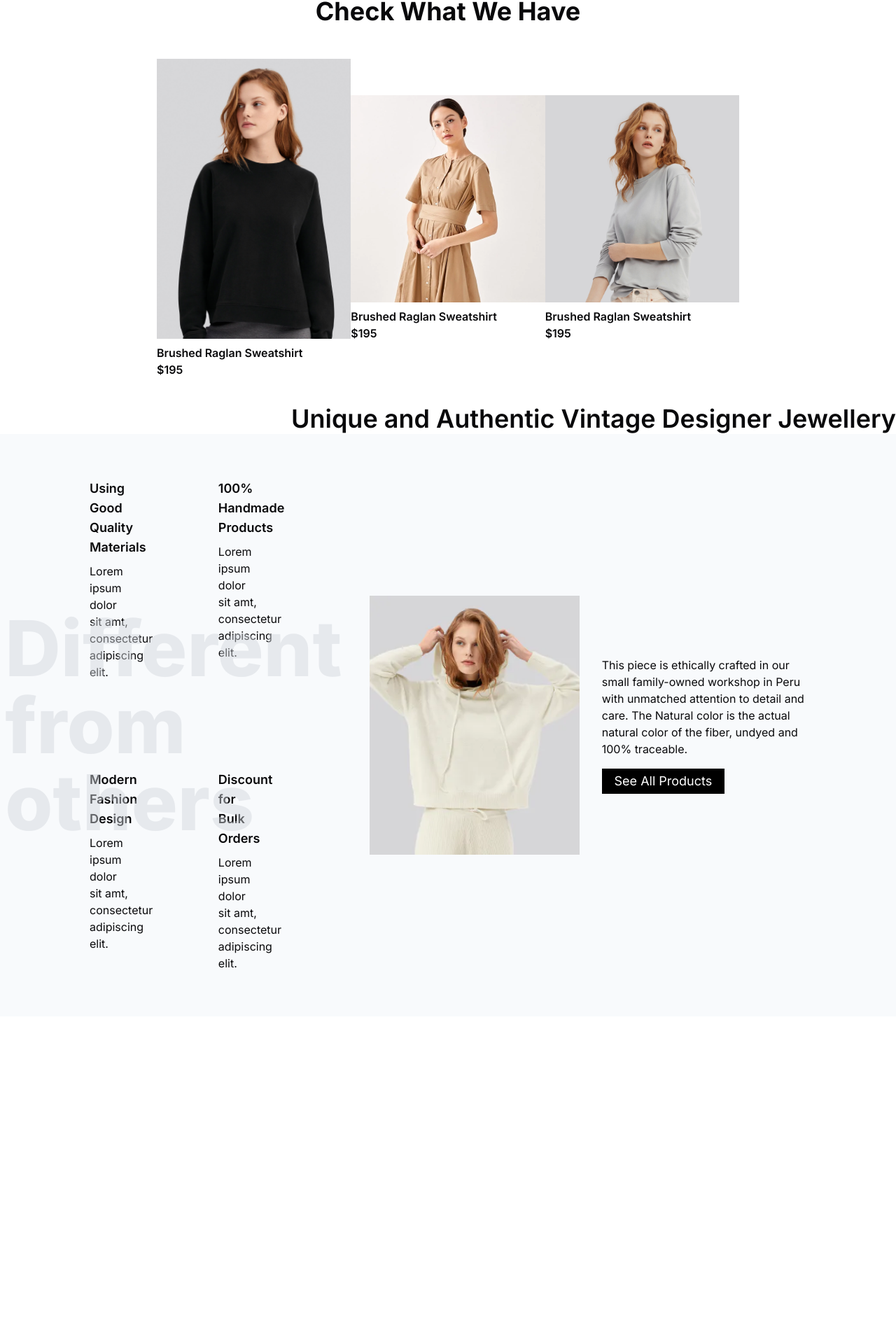
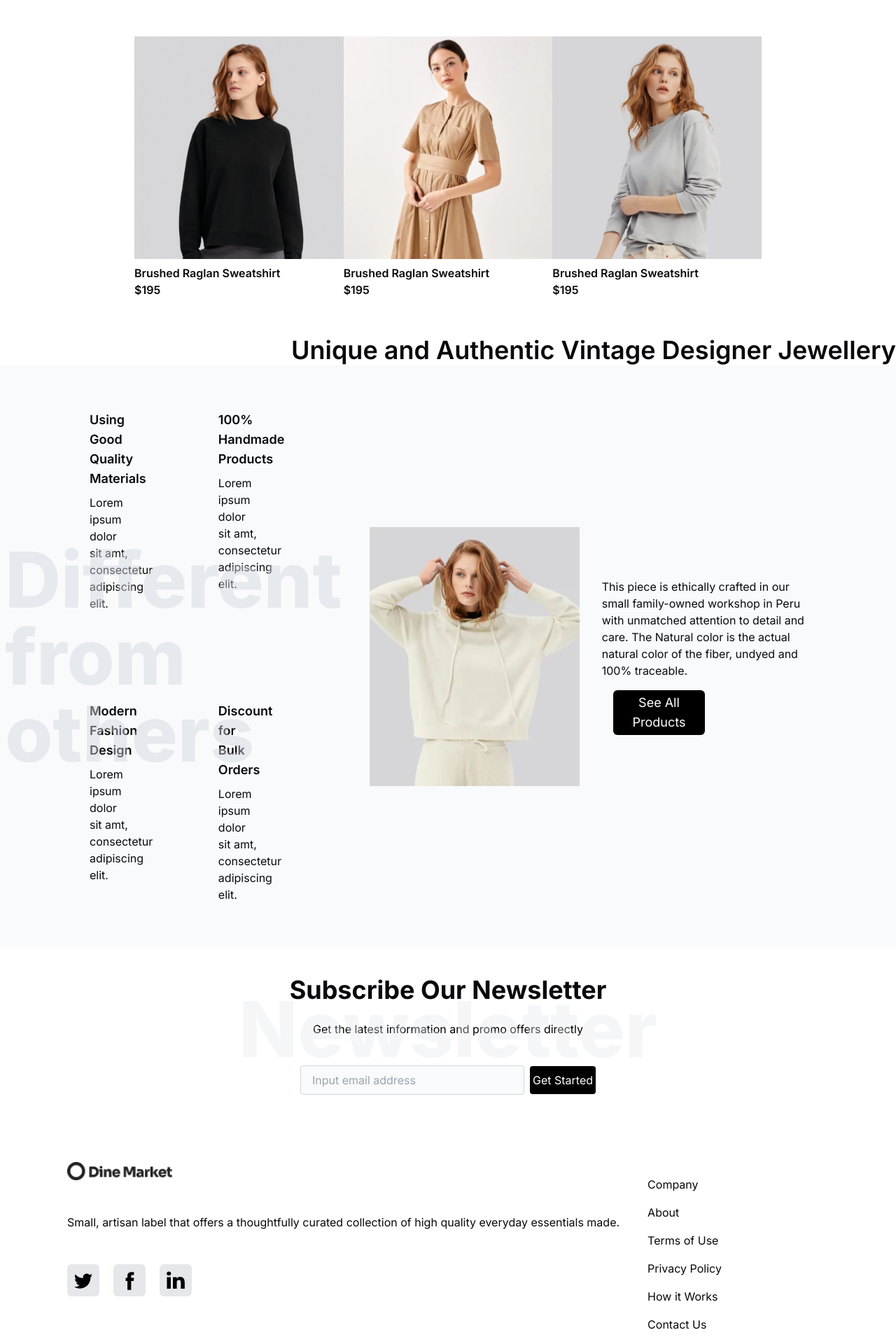
Before and after one commit to Abdullah-asif-p/my-app2, a Next.js app: page / in a window 1280 px wide. Shown: the part 1633-3553 px from the top of the page at 70% size. Before the commit the page ends 3085 px from the top, so only its background shows below. Built offline with nearby package versions, Linux system fonts and the light colour scheme.

Commit message:
edited 2

```diff
--- a/src/app/page.tsx
+++ b/src/app/page.tsx
@@ -2,14 +2,17 @@ import Footer from "@/components/veiws/footer";
 import Hero from "@/components/veiws/hero";
 import MidProducts from "@/components/veiws/midProducts";
 import Products2 from "@/components/veiws/products2";
-import Image from "next/image";
+import Newsletter from "@/components/veiws/newsletter";
+import End from "@/components/veiws/end";
 export default function Home() {
   return (
     <div>
       <Hero />
       <Products2 />
       <MidProducts />
-      <Footer/>
+      <Footer />
+      <Newsletter />
+      <End/>
     </div>
   );
 }
--- /dev/null
+++ b/src/components/veiws/components/mProducts.tsx
@@ -0,0 +1,40 @@
+import Image from "next/image";
+import Link from "next/link";
+
+type mProductsProps = {
+  src: string;
+  text: string;
+  price: string;
+  href: string;
+  hidden: boolean;
+};
+
+export default function MProducts({
+  src,
+  text,
+  price,
+  href,
+  hidden,
+}: mProductsProps) {
+  return (
+    <>
+      {{ hidden } && (
+        <div className=" transition ease-in-out hover:-translate-y-1 hover:scale-110  duration-700 ">
+          <Link href={href}>
+            <Image
+              src={src}
+              width={380}
+              height={400}
+              alt="image"
+              className="object-cover"
+            />
+            <p className=" font-semibold text-base flex flex-col mt-2">
+              {text}
+              <span>{price}</span>
+            </p>
+          </Link>
+        </div>
+      )}
+    </>
+  );
+}
--- /dev/null
+++ b/src/components/veiws/end.tsx
@@ -0,0 +1,63 @@
+import Link from "next/link";
+import Image from "next/image";
+export default function End() {
+  return (
+    <div className="flex flex-row px-8 pt-8 sm:px-24 sm:pt-24 mb-24">
+      <div className=" flex flex-col">
+        <Link href={"/"} className="flex-shrink-0">
+          <Image src={"/Logo.png"} alt="Logo" width={150} height={25} />
+        </Link>
+        <p className=" my-12">
+          Small, artisan label that offers a thoughtfully curated collection of
+          high quality everyday essentials made.
+        </p>
+        <div className=" flex gap-5 ">
+          <Link href={"/"} className=" rounded-md bg-gray-200 py-2 px-2">
+            <svg
+              enable-background="new 0 0 56.693 56.693"
+              height="30px"
+              id="Layer_1"
+              version="1.1"
+              viewBox="0 0 56.693 56.693"
+              width="30px"
+              xmlns="http://www.w3.org/2000/svg"
+            >
+              <path d="M52.837,15.065c-1.811,0.805-3.76,1.348-5.805,1.591c2.088-1.25,3.689-3.23,4.444-5.592c-1.953,1.159-4.115,2-6.418,2.454  c-1.843-1.964-4.47-3.192-7.377-3.192c-5.581,0-10.106,4.525-10.106,10.107c0,0.791,0.089,1.562,0.262,2.303  c-8.4-0.422-15.848-4.445-20.833-10.56c-0.87,1.492-1.368,3.228-1.368,5.082c0,3.506,1.784,6.6,4.496,8.412  c-1.656-0.053-3.215-0.508-4.578-1.265c-0.001,0.042-0.001,0.085-0.001,0.128c0,4.896,3.484,8.98,8.108,9.91  c-0.848,0.23-1.741,0.354-2.663,0.354c-0.652,0-1.285-0.063-1.902-0.182c1.287,4.015,5.019,6.938,9.441,7.019  c-3.459,2.711-7.816,4.327-12.552,4.327c-0.815,0-1.62-0.048-2.411-0.142c4.474,2.869,9.786,4.541,15.493,4.541  c18.591,0,28.756-15.4,28.756-28.756c0-0.438-0.009-0.875-0.028-1.309C49.769,18.873,51.483,17.092,52.837,15.065z" />
+            </svg>
+          </Link>
+          <Link href={"/"} className=" rounded-md bg-gray-200 py-2 px-2">
+            <svg
+              enable-background="new 0 0 56.693 56.693"
+              height="30px"
+              id="Layer_1"
+              version="1.1"
+              viewBox="0 0 56.693 56.693"
+              width="30px"
+              xmlns="http://www.w3.org/2000/svg"
+            >
+              <path d="M40.43,21.739h-7.645v-5.014c0-1.883,1.248-2.322,2.127-2.322c0.877,0,5.395,0,5.395,0V6.125l-7.43-0.029  c-8.248,0-10.125,6.174-10.125,10.125v5.518h-4.77v8.53h4.77c0,10.947,0,24.137,0,24.137h10.033c0,0,0-13.32,0-24.137h6.77  L40.43,21.739z" />
+            </svg>
+          </Link>
+          <Link href={"/"} className=" rounded-md bg-gray-200 py-2 px-2">
+            <svg
+              xmlns="http://www.w3.org/2000/svg"
+              viewBox="0 0 1792 1792"
+              width="30px"
+              height="30px"
+            >
+              <path d="M477 625v991h-330v-991h330zm21-306q1 73-50.5 122t-135.5 49h-2q-82 0-132-49t-50-122q0-74 51.5-122.5t134.5-48.5 133 48.5 51 122.5zm1166 729v568h-329v-530q0-105-40.5-164.5t-126.5-59.5q-63 0-105.5 34.5t-63.5 85.5q-11 30-11 81v553h-329q2-399 2-647t-1-296l-1-48h329v144h-2q20-32 41-56t56.5-52 87-43.5 114.5-15.5q171 0 275 113.5t104 332.5z" />
+            </svg>
+          </Link>
+        </div>
+      </div>
+      <div className=" flex flex-col items-start justify-start pt-5 px-10 gap-4">
+        <h3 className="">Company</h3>
+        <p>About</p>
+        <p>Terms of Use</p>
+        <p>Privacy Policy</p>
+        <p>How it Works</p>
+        <p>Contact Us</p>
+      </div>
+    </div>
+  );
+}
--- a/src/components/veiws/footer.tsx
+++ b/src/components/veiws/footer.tsx
@@ -1,4 +1,5 @@
 import Image from "next/image";
+import Link from "next/link";
 
 export default function Footer() {
   return (
@@ -54,7 +55,9 @@ export default function Footer() {
               color is the actual natural color of the fiber, undyed and 100%
               traceable.
             </p>
-            <button className=" bg-black text-white w-[60%] p-1 text-lg">See All Products</button>
+            <button className=" bg-black text-white w-[45%] p-1 ml-4 text-lg rounded-md transition ease-in-out hover:-translate-y-1 hover:scale-110 duration-500">
+              <Link href={"/allProduct"}>See All Products</Link>
+            </button>
           </div>
         </div>
       </div>
--- a/src/components/veiws/midProducts.tsx
+++ b/src/components/veiws/midProducts.tsx
@@ -1,55 +1,33 @@
-import Image from "next/image";
-
+import MProducts from "./components/mProducts";
 export default function MidProducts() {
   return (
-    <div className="flex gap-12 flex-col px-8  pt-16 sm:px-24 sm:pt-32">
+    <div className="flex gap-12 flex-col px-8  pt-8 sm:px-16 sm:pt-24 mb-24">
       <div className="flex flex-col items-center justify-center gap-4 ">
         <span className=" text-blue-700 font-semibold ">PRODUCTS</span>
         <h3 className="text-4xl font-bold ">Check What We Have</h3>
       </div>
-      <div className="flex flex-row items-center justify-center px-32 mb-20 ">
-        <div className="transition ease-in-out hover:-translate-y-1 hover:scale-110  duration-700">
-          <Image
+      <div className="flex flex-row items-center justify-between px-16 md:px-32">
+        <MProducts
           src={"/imagemid1.png"}
-            width={380}
-            height={400}
-            alt="image"
-            className="object-cover h-[400px] w-[380px]"
+          text={"Brushed Raglan Sweatshirt"}
+          price="$195"
+          href="/page"
+          hidden={false}
         />
-          <p className=" font-semibold text-base flex flex-col mt-2">
-            Brushed Raglan Sweatshirt
-            <span>$195</span>
-          </p>
-        </div>
-
-        <div className=" flex justify-between items-center ">
-          <div className=" transition ease-in-out hover:-translate-y-1 hover:scale-110  duration-700 ">
-            <Image
+        <MProducts
           src={"/imagemid2.png"}
-              width={380}
-              height={400}
-              alt="image"
-              className="object-cover"
+          text={"Brushed Raglan Sweatshirt"}
+          price="$195"
+          href="/"
+          hidden={true}
         />
-            <p className=" font-semibold text-base flex flex-col mt-2">
-              Brushed Raglan Sweatshirt
-              <span>$195</span>
-            </p>
-          </div>
-          <div className=" transition ease-in-out hover:-translate-y-1 hover:scale-110  duration-700 ">
-            <Image
+        <MProducts
           src={"/imagemid3.png"}
-              width={380}
-              height={400}
-              alt="image"
-              className="object-cover"
+          text={"Brushed Raglan Sweatshirt"}
+          price="$195"
+          href="/"
+          hidden={true}
         />
-            <p className="font-semibold text-base flex flex-col mt-2">
-              Brushed Raglan Sweatshirt
-              <span>$195</span>
-            </p>
-          </div>
-        </div>
       </div>
     </div>
   );
--- /dev/null
+++ b/src/components/veiws/newsletter.tsx
@@ -0,0 +1,27 @@
+export default function Newsletter() {
+  return (
+    <>
+      <div className="relative flex flex-col items-center justify-center  my-10">
+        <h1 className="text-4xl font-bold pb-4 ">Subscribe Our Newsletter</h1>
+        <div className="absolute inset-0 pt-16 flex items-center justify-center  text-gray-200 mdm:text-[6.875rem] mdm:leading-[110px] opacity-35 text-6xl font-extrabold">
+          Newsletter
+        </div>
+        <h3 className=" pt-2 text-black ">
+          Get the latest information and promo offers directly
+        </h3>
+      </div>
+      <div className="flex items-center justify-center gap-2 w-full">
+        <input
+          type="search"
+          id="default-search"
+          className="block  w-80 py-2 outline-none ps-4 text-base  text-gray-900 border border-gray-300 rounded-sm bg-gray-50 focus:ring-blue-500 focus:border-gray-800 dark:bg-gray-700 dark:border-gray-600 dark:placeholder-gray-400 dark:text-white dark:focus:ring-blue-500 dark:focus:border-blue-500"
+          placeholder="Input email address"
+          required
+        />
+        <button className="px-1 bg-black text-white text-base py-2 rounded-sm transition ease-in-out  hover:scale-105  duration-700 ">
+          Get Started
+        </button>
+      </div>
+    </>
+  );
+}
```
Lines whose indentation alone changed are shown as unchanged.
